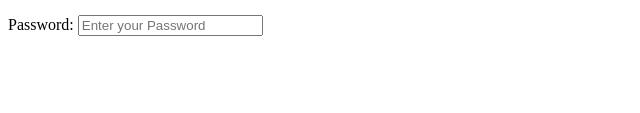
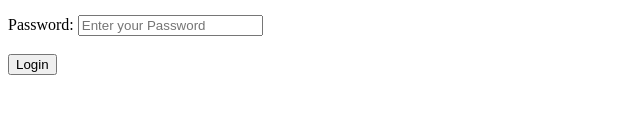
Before and after one commit to Shezzy-shaibi/Mc-Coding, a plain HTML site: page index.html in a window 1280 px wide. Shown: the part 161-274 px from the top of the page, without its empty margins (0-640 px from the left). Drawn offline with Linux system fonts and the light colour scheme.

```diff
--- a/index.html
+++ b/index.html
@@ -22,7 +22,9 @@
         <br>
         <label for="email">Password:</label>
         <input id="email" type="password" placeholder="Enter your Password">
-
+        <br>
+        <br>
+        <button type="submit">Login</button>
     </form>
 
 
```
